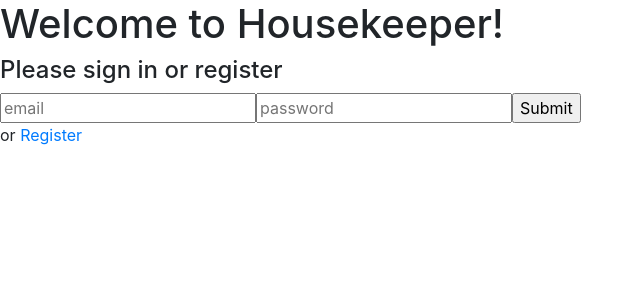
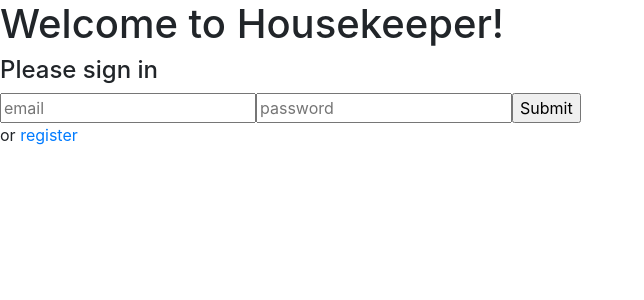
Before and after one commit to JeffBenton/housekeeper, a React (Create React App) app in the folder client/: page / in a window 1280 px wide. Shown: the top 300 px of the page, without its empty margins (0-644 px from the left). Built offline with nearby package versions, Linux system fonts and the light colour scheme.

Commit message:
moved display tags into display form function and added form swapping functionality to loginform

```diff
--- a/client/src/Components/LandingPage/LandingPage.js
+++ b/client/src/Components/LandingPage/LandingPage.js
@@ -9,12 +9,28 @@ class LandingPage extends React.Component {
         displayLoginForm: true
     };
 
+    swapForm = e => {
+        e.preventDefault();
+
+        this.setState({
+            displayLoginForm: !this.state.displayLoginForm
+        });
+    };
+
     displayForm = () => {
         if(this.state.displayLoginForm) {
-            return <LoginForm />
+            return (
+                <>
+                    <h4>Please sign in</h4>
+                    <LoginForm />
+                    <p>or <a onClick={this.swapForm} href="/">register</a></p>
+                </>
+            )
         }
         else {
-            return <RegisterForm />
+            return (
+                <RegisterForm />
+            )
         }
     };
 
@@ -22,7 +38,7 @@ class LandingPage extends React.Component {
         return (
             <div>
                 <h1>Welcome to Housekeeper!</h1>
-                <h4>Please sign in or register</h4>
+
                 {this.displayForm()}
             </div>
         )
--- a/client/src/Components/LandingPage/LoginForm.js
+++ b/client/src/Components/LandingPage/LoginForm.js
@@ -1,5 +1,4 @@
 import React from 'react';
-import { NavLink } from 'react-router-dom'
 
 class LoginForm extends React.Component {
 
@@ -48,7 +47,6 @@ class LoginForm extends React.Component {
                     <input type="password" onChange={this.handleChange} name="password" placeholder="password" value={this.state.password} />
                     <input type="submit" />
                 </form>
-                or <NavLink to="/register">Register</NavLink>
             </div>
         )
     }
--- a/client/src/Components/LandingPage/RegisterForm.js
+++ b/client/src/Components/LandingPage/RegisterForm.js
@@ -1,5 +1,4 @@
 import React from 'react';
-import { NavLink } from 'react-router-dom'
 
 class RegisterForm extends React.Component {
 
@@ -59,7 +58,6 @@ class RegisterForm extends React.Component {
                     <input type="password" onChange={this.handleChange} name="password_confirm" placeholder="confirm password" value={this.state.password_confirm} />
                     <input type="submit" />
                 </form>
-                or <NavLink to="/">Log In</NavLink>
             </div>
         )
     }
```
